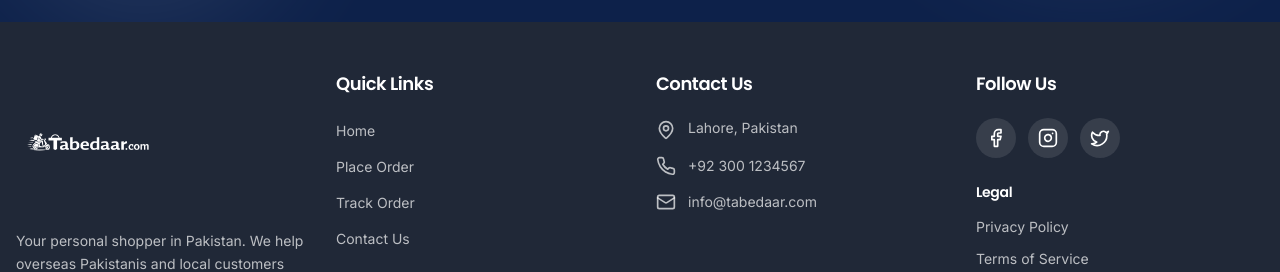
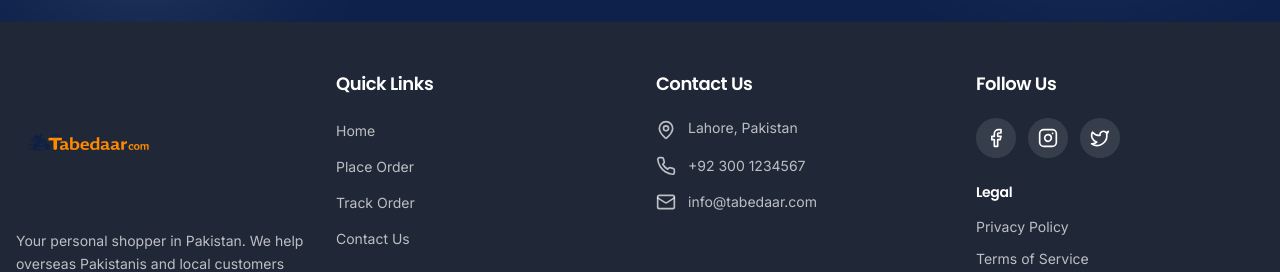
Before and after one commit to TahhaSarwar1110/lahore-drop-fetch, a React (Vite) app: page / in a window 1280 px wide. Shown: the part 4146-4418 px from the top of the page. Built offline with nearby package versions, Linux system fonts and the light colour scheme; no server answers; the database is empty; the HTML template or start-up script is replaced by a standard one.

Commit message:
Changes
Co-authored-by: TahhaSarwar1110 <195896914+TahhaSarwar1110@users.noreply.github.com>

```diff
--- a/src/components/Footer.tsx
+++ b/src/components/Footer.tsx
@@ -26,7 +26,7 @@ export const Footer = () => {
               <img
                 src={logo}
                 alt="Tabedaar.com Logo"
-                className="h-28 md:h-36 w-auto object-contain brightness-0 invert"
+                className="h-28 md:h-36 w-auto object-contain"
               />
             </div>
             <p className="text-white/70 mb-6 text-sm leading-relaxed">
```
